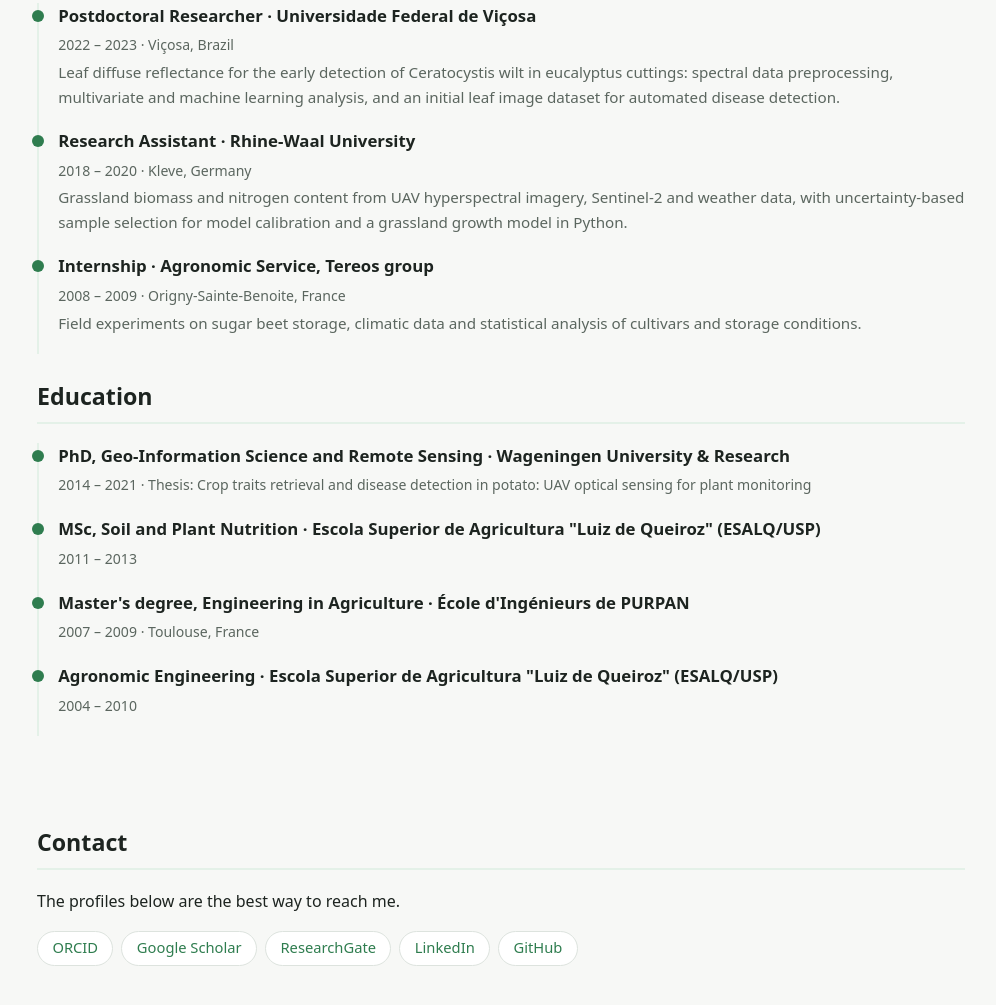
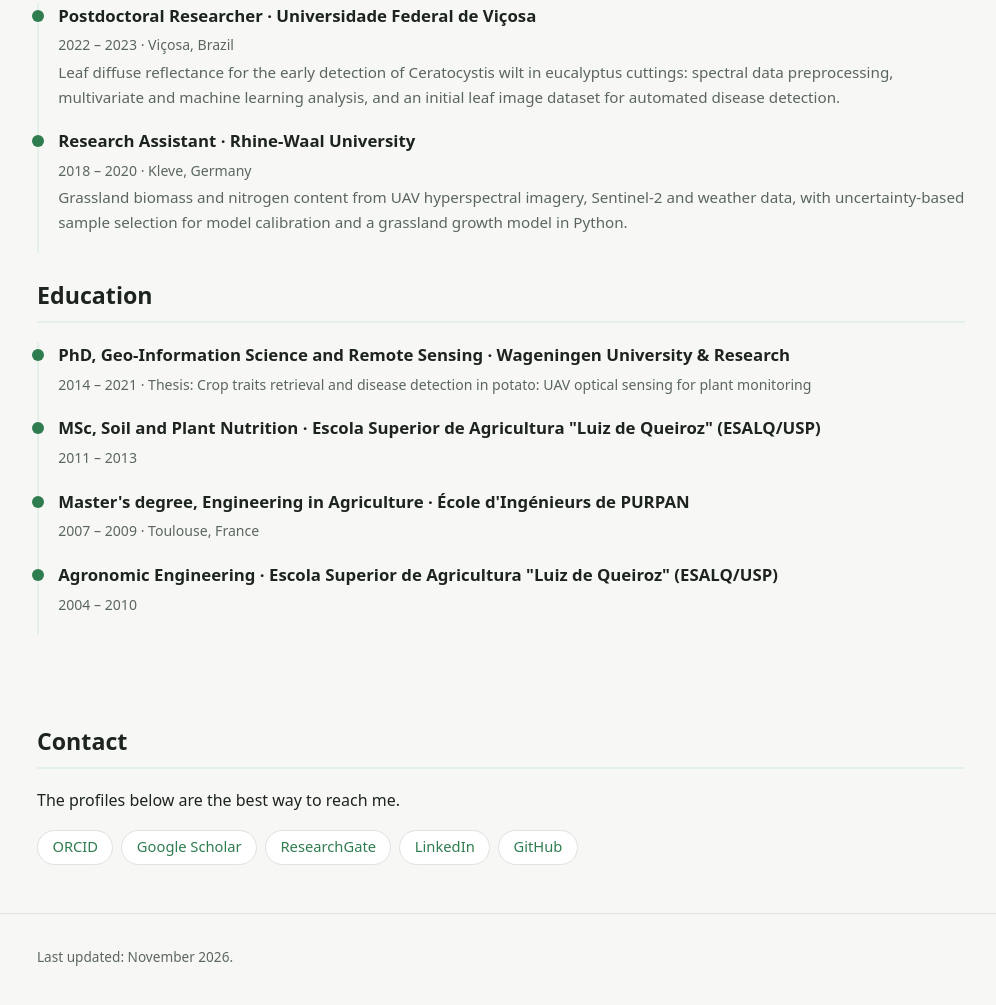
Before and after one commit to mhdf/mhdf.github.io, a plain HTML site: page index.html in a window 1280 px wide. Shown: the part 4766-5771 px from the top of the page, without its empty margins (139-1135 px from the left). Drawn offline with Linux system fonts and the light colour scheme.

Commit message:
Experience: internship removed

```diff
--- a/index.html
+++ b/index.html
@@ -291,12 +291,6 @@
         <p>Grassland biomass and nitrogen content from UAV hyperspectral imagery, Sentinel-2 and weather data, with
           uncertainty-based sample selection for model calibration and a grassland growth model in Python.</p>
       </li>
-      <li>
-        <h3>Internship · Agronomic Service, Tereos group</h3>
-        <div class="when">2008 – 2009 · Origny-Sainte-Benoite, France</div>
-        <p>Field experiments on sugar beet storage, climatic data and statistical analysis of cultivars and storage
-          conditions.</p>
-      </li>
     </ul>
     <h2>Education</h2>
     <ul class="timeline">
```
